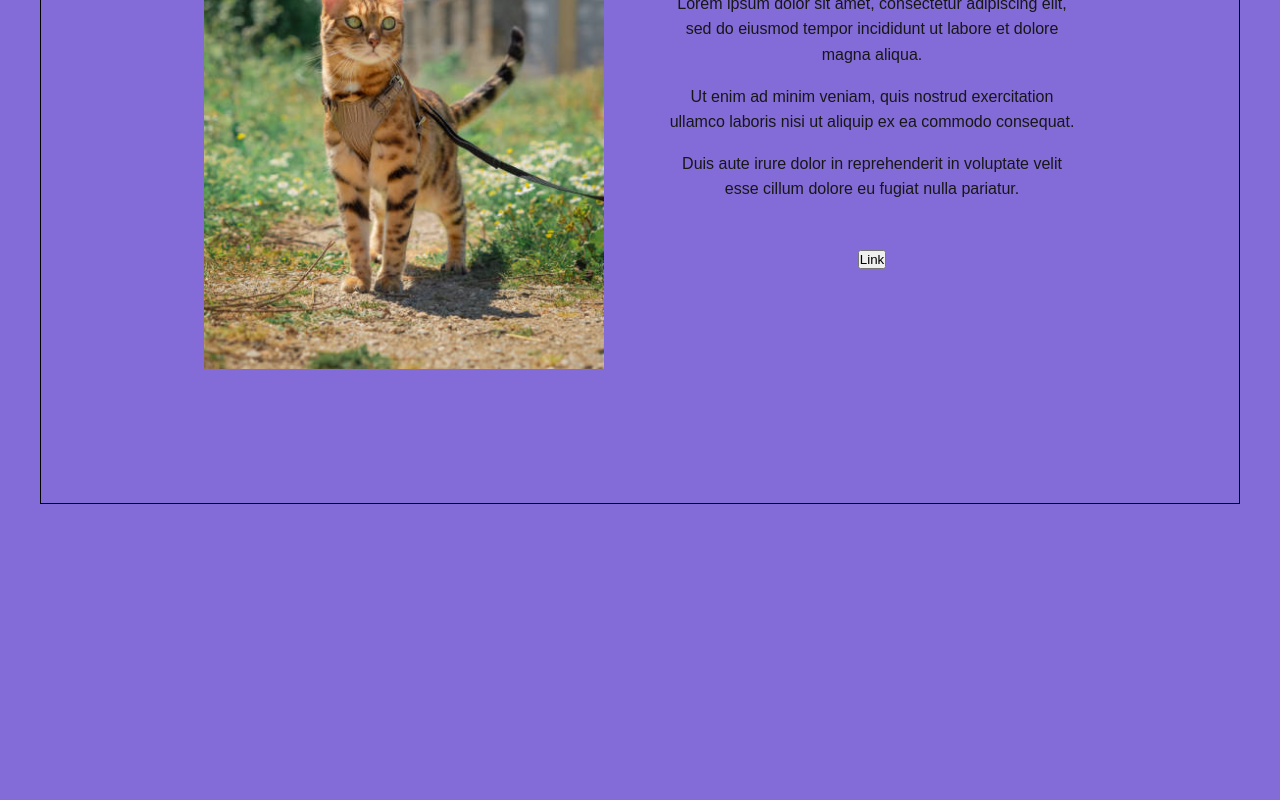
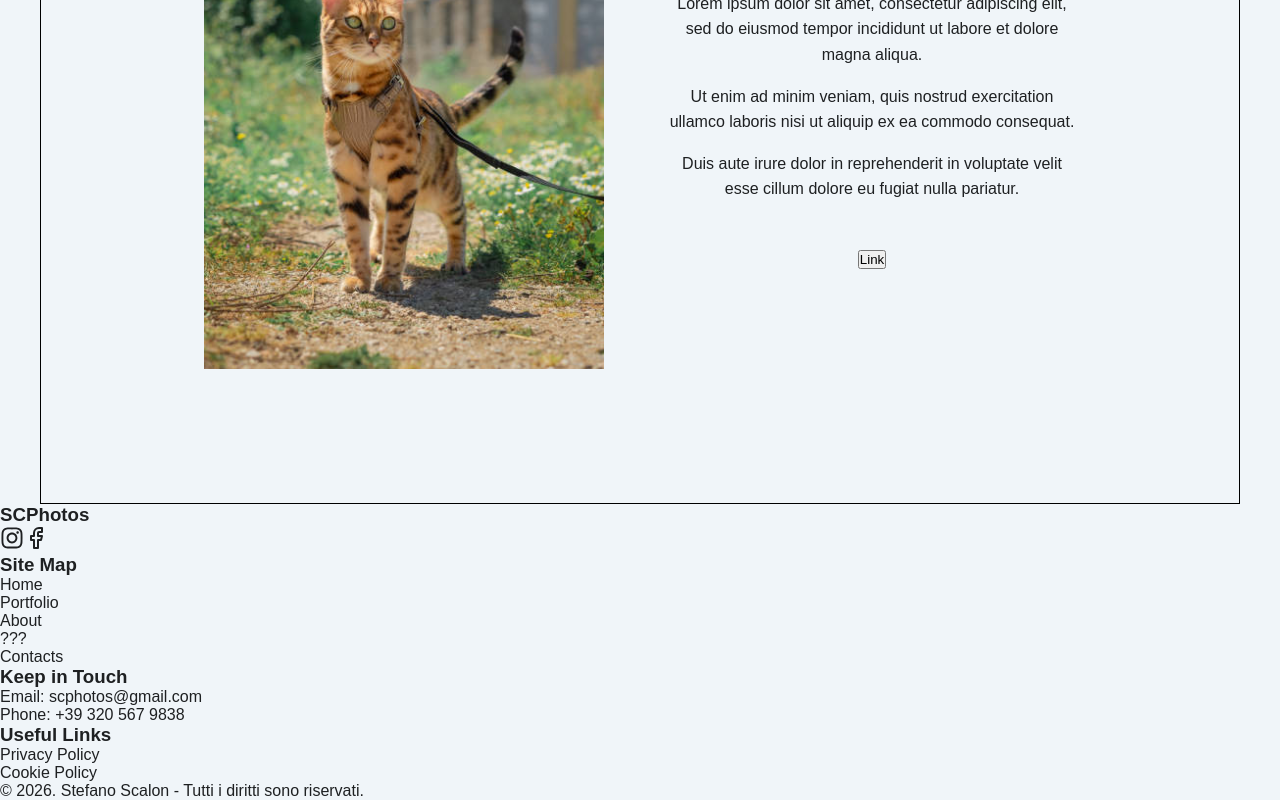
Before and after one commit to demandsupply/photography-portfolio, a Next.js app: page / in a window 1280 px wide. Shown: the part 4980-5780 px from the top of the page. Before the commit the page ends 5484 px from the top, so only its background shows below. Built offline with nearby package versions, Linux system fonts and the light colour scheme.

Commit message:
feat: added footer html structure. Import React Icons library

```diff
--- a/package.json
+++ b/package.json
@@ -9,9 +9,11 @@
     "lint": "eslint"
   },
   "dependencies": {
+    "lucide-react": "^1.8.0",
     "next": "16.1.0",
     "react": "19.2.3",
-    "react-dom": "19.2.3"
+    "react-dom": "19.2.3",
+    "react-icons": "^5.6.0"
   },
   "devDependencies": {
     "eslint": "^9",
--- a/src/app/layout.js
+++ b/src/app/layout.js
@@ -3,6 +3,7 @@ import "./globals.css";
 
 import Header from "@/components/layout/Header/Header";
 import Navbar from "@/components/layout/Header/Navbar";
+import Footer from "@/components/layout/Footer/Footer";
 
 const geistSans = Geist({
   variable: "--font-geist-sans",
@@ -25,6 +26,7 @@ export default function RootLayout({ children }) {
       <body className={`${geistSans.variable} ${geistMono.variable}`}>
         <Header />
         {children}
+        <Footer />
       </body>
     </html>
   );
--- a/src/components/layout/Footer/Footer.jsx
+++ b/src/components/layout/Footer/Footer.jsx
@@ -0,0 +1,52 @@
+import styles from "./Footer.module.css"
+import { FaInstagram } from "react-icons/fa";
+import { FiFacebook } from "react-icons/fi";
+
+
+
+export default function Footer() {
+	return(
+		<footer>
+			<div className={styles.footerGrid}>
+				<section className={styles.column}>
+					<h3>SCPhotos</h3>
+					<div className={styles.socialsContainer}>
+						<a href="#"><FaInstagram size={24}/></a>
+						<a href="#"><FiFacebook size={24}/></a>
+					</div>
+				</section>
+
+				<nav aria-labelledby="footer-sitemap">
+					<h3>Site Map</h3>
+					<ul>
+						<li><a href="#">Home</a></li>
+						<li><a href="#">Portfolio</a></li>
+						<li><a href="#">About</a></li>
+						<li><a href="#">???</a></li>
+						<li><a href="#">Contacts</a></li>
+					</ul>
+				</nav>
+
+				<section className={styles.column}>
+					<h3>Keep in Touch</h3>
+					<div className={styles.contactsContainer}>
+						<p>Email: <span>scphotos@gmail.com</span></p>
+						<p>Phone: <span>+39 320 567 9838</span></p>
+					</div>
+				</section>
+
+				<nav aria-labelledby="footer-useful-links">
+					<h3>Useful Links</h3>
+					<ul>
+						<li><a href="#">Privacy Policy</a></li>
+						<li><a href="#">Cookie Policy</a></li>
+					</ul>
+				</nav>
+
+			</div>
+			<div className={styles.footerBottom}>
+				<p>© 2026. Stefano Scalon - Tutti i diritti sono riservati.</p>
+			</div>
+		</footer>
+	)
+}
--- a/src/styles/variables.css
+++ b/src/styles/variables.css
@@ -1,8 +1,8 @@
 :root {
 
     /* COLORS */
-  --background: #846cd8;
-  --foreground: #171717;
+  --background: var(--dirty-white);
+  --foreground: var(--almost-black);
 
   /* color palette */
   --dirty-white: #F0F5F9;
```
Also changed, not shown: 1 other file (tests, documents, lock files or other folders).
